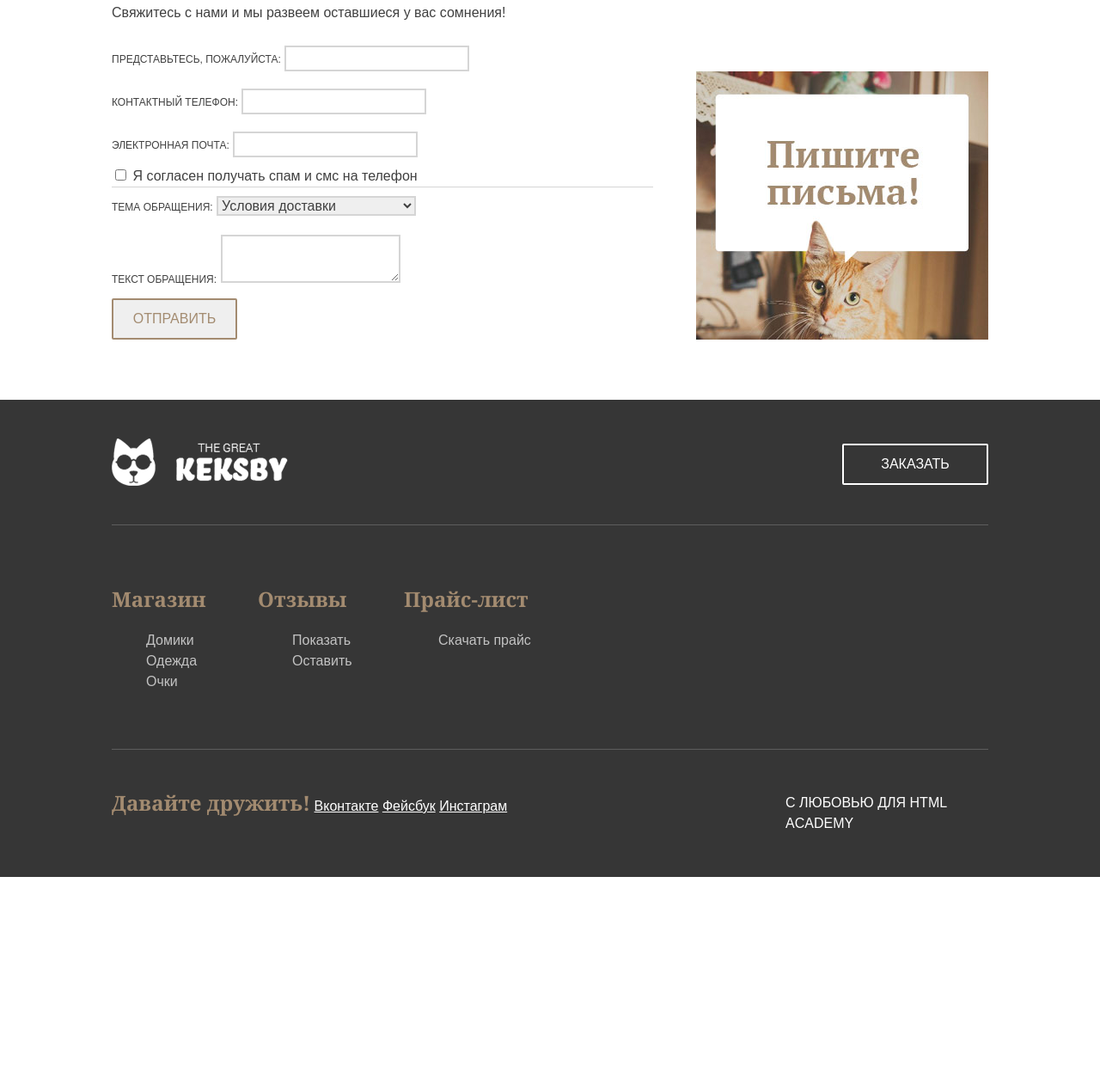
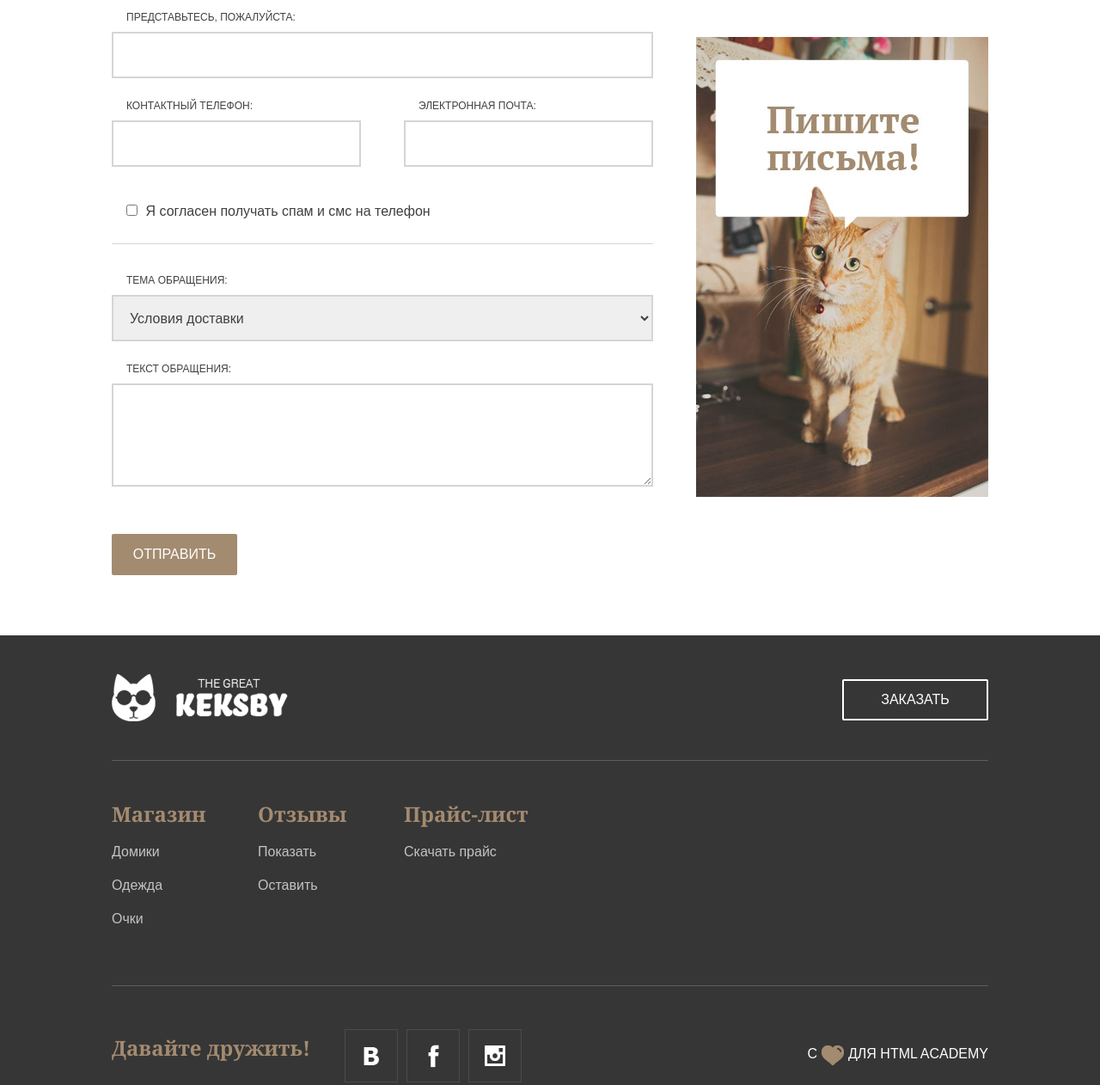
Before and after one commit to tattybu/keksbychallenge, a plain HTML site: page index.html in a window 1280 px wide. Shown: the part 3020-4282 px from the top of the page at 86% size. Before the commit the page ends 4040 px from the top, so only its background shows below. Drawn offline with Linux system fonts and the light colour scheme.

Commit message:
final changes

```diff
--- a/css/style.css
+++ b/css/style.css
@@ -362,6 +362,7 @@ body {
   margin-right: 48px;
   padding: 15px 22px;
   padding-top: 221px;
+
   border: 1px solid #d8d8d8;
 }
 
@@ -461,6 +462,21 @@ body {
   padding-bottom: 70px;
 }
 
+.feedback .container {
+  position: relative;
+}
+
+.feedback .section-title {
+  max-width: 500px;
+}
+
+.feedback-tip {
+  position: absolute;
+  top: 0;
+  right: 0;
+  max-width: 500px;
+}
+
 .feedback-form {
   width: 630px;
   padding-right: 390px;
@@ -470,10 +486,26 @@ body {
 }
 
 .feedback-form-group {
-  padding: 10px 0;
+  margin-bottom: 15px;
+}
+
+.feedback-form-group-left-part {
+  float: left;
+}
+
+.feedback-form-group-right-part {
+  float: right;
+}
+
+.feedback-form-group-left-part,
+.feedback-form-group-right-part {
+  width: 290px;
 }
 
 .feedback-form-group label {
+  display: inline-block;
+  padding: 5px 0;
+  padding-left: 17px;
   font-size: 12px;
   text-transform: uppercase;
 }
@@ -481,6 +513,10 @@ body {
 .feedback-form input[type="text"],
 .feedback-form select,
 .feedback-form textarea {
+  box-sizing: border-box;
+  width: 100%;
+  height: 54px;
+  padding: 9px 15px;
   font: inherit;
   color: inherit;
   border: 2px solid #d5d5d5;
@@ -498,8 +534,36 @@ body {
   border-color: #8d745a;
 }
 
+.feedback-form textarea {
+  display: block;
+  min-height: 120px;
+}
+
 .checkbox-area {
+  margin-bottom: 25px;
+  padding-top: 25px;
+  padding-bottom: 25px;
+  padding-left: 17px;
   border-bottom: 1px solid #d5d5d5;
+}
+
+.checkbox-area input[type="checkbox"] {
+  margin: 0;
+  margin-right: 5px;
+}
+
+.feedback-form .btn {
+  margin-top: 40px;
+  color: #ffffff;
+  background-color: #a38b70;
+}
+
+.feedback-form .btn:hover {
+  background-color: #8d745a;
+}
+
+.feedback-form .btn:active {
+  color: rgba(255, 255, 255, 0.3);
 }
 
 .page-footer {
@@ -513,6 +577,11 @@ body {
 
 .footer-logo {
   float: left;
+  width: 205px;
+  height: 55px;
+}
+
+.footer-logo img {
   width: 205px;
   height: 55px;
 }
@@ -534,6 +603,8 @@ body {
 }
 
 .footer-menu h3 {
+  margin: 0;
+  margin-bottom: 20px;
   font-weight: bold;
   font-size: 24px;
   font-family: "Georgia", serif;
@@ -541,7 +612,13 @@ body {
 }
 
 .footer-menu ul {
+  margin: 0;
+  padding: 0;
   list-style: none;
+}
+
+.footer-menu li {
+  margin-bottom: 15px;
 }
 
 .footer-menu a {
@@ -564,9 +641,11 @@ body {
 .footer-social {
   float: left;
   width: 490px;
+  font-size: 0;
 }
 
 .footer-social b {
+  margin-right: 40px;
   font-weight: bold;
   font-size: 24px;
   font-family: "Georgia", serif;
@@ -574,14 +653,56 @@ body {
 }
 
 .social-btn {
+  display: inline-block;
+  width: 60px;
+  height: 60px;
+  margin-right: 10px;
+  vertical-align: middle;
   color: #ffffff;
+  background-image: url("../img/sprite.png");
+  background-repeat: no-repeat;
+  border: 1px solid rgba(255, 255, 255, 0.1);
+}
+
+.social-btn:hover {
+  border-color: rgba(255, 255, 255, 0.3);
+}
+
+.social-btn:active {
+  border-color: #ffffff;
+  opacity: 0.1;
+}
+
+.social-btn-vk {
+  background-position: 16px -238px;
+}
+
+.social-btn-fb {
+  background-position: 19px -297px;
+}
+
+.social-btn-in {
+  background-position: 13px -358px;
 }
 
 .footer-copyright {
   float: right;
   width: 236px;
+  margin-top: 17px;
+  text-align: right;
   color: #ffffff;
   text-transform: uppercase;
+}
+
+.footer-copyright .heart {
+  display: inline-block;
+  width: 27px;
+  height: 24px;
+  font-size: 0;
+  vertical-align: middle;
+  background-image: url("../img/sprite.png");
+  background-repeat: no-repeat;
+  background-position: -5px -419px;
 }
 
 .footer-copyright a {
--- a/index.html
+++ b/index.html
@@ -168,13 +168,15 @@
             <label for="fullname">Представьтесь, пожалуйста:</label>
             <input type="text" name="fullname" id="fullname">
           </div>
-          <div class="feedback-form-group">
-            <label for="phone">Контактный телефон:</label>
-            <input type="text" name="phone" id="phone">
-          </div>
-          <div class="feedback-form-group">
-            <label for="email">Электронная почта:</label>
-            <input type="text" name="email" id="email">
+          <div class="clearfix">
+            <div class="feedback-form-group feedback-form-group-left-part">
+              <label for="phone">Контактный телефон:</label>
+              <input type="text" name="phone" id="phone">
+            </div>
+            <div class="feedback-form-group feedback-form-group-right-part">
+              <label for="email">Электронная почта:</label>
+              <input type="text" name="email" id="email">
+            </div>
           </div>
           <div class="checkbox-area">
             <label>
@@ -236,9 +238,9 @@
         <div class="footer-bottom clearfix">
           <div class="footer-social">
             <b>Давайте дружить!</b>
-            <a class="social-btn" href="https://vk.com/htmlacademy">Вконтакте</a>
-            <a class="social-btn" href="https://facebook.com/htmlacademy">Фейсбук</a>
-            <a class="social-btn" href="https://instagram.com/htmlacademy">Инстаграм</a>
+            <a class="social-btn social-btn-vk" href="https://vk.com/htmlacademy">Вконтакте</a>
+            <a class="social-btn social-btn-fb" href="https://facebook.com/htmlacademy">Фейсбук</a>
+            <a class="social-btn social-btn-in" href="https://instagram.com/htmlacademy">Инстаграм</a>
           </div>
           <div class="footer-copyright">
             С <span class="heart">любовью</span> для <a href="https://htmlacademy.ru">HTML Academy</a>
```
